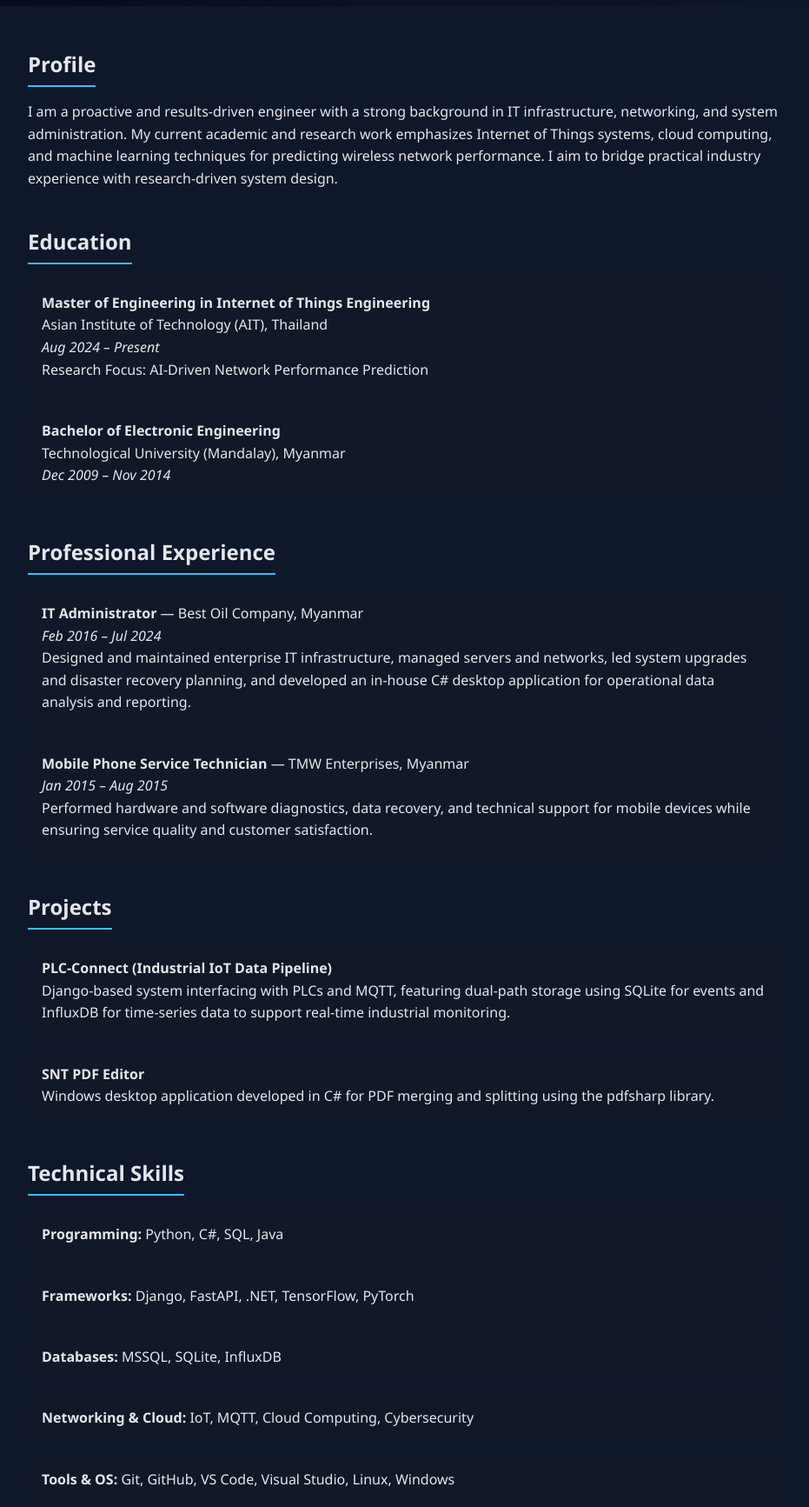
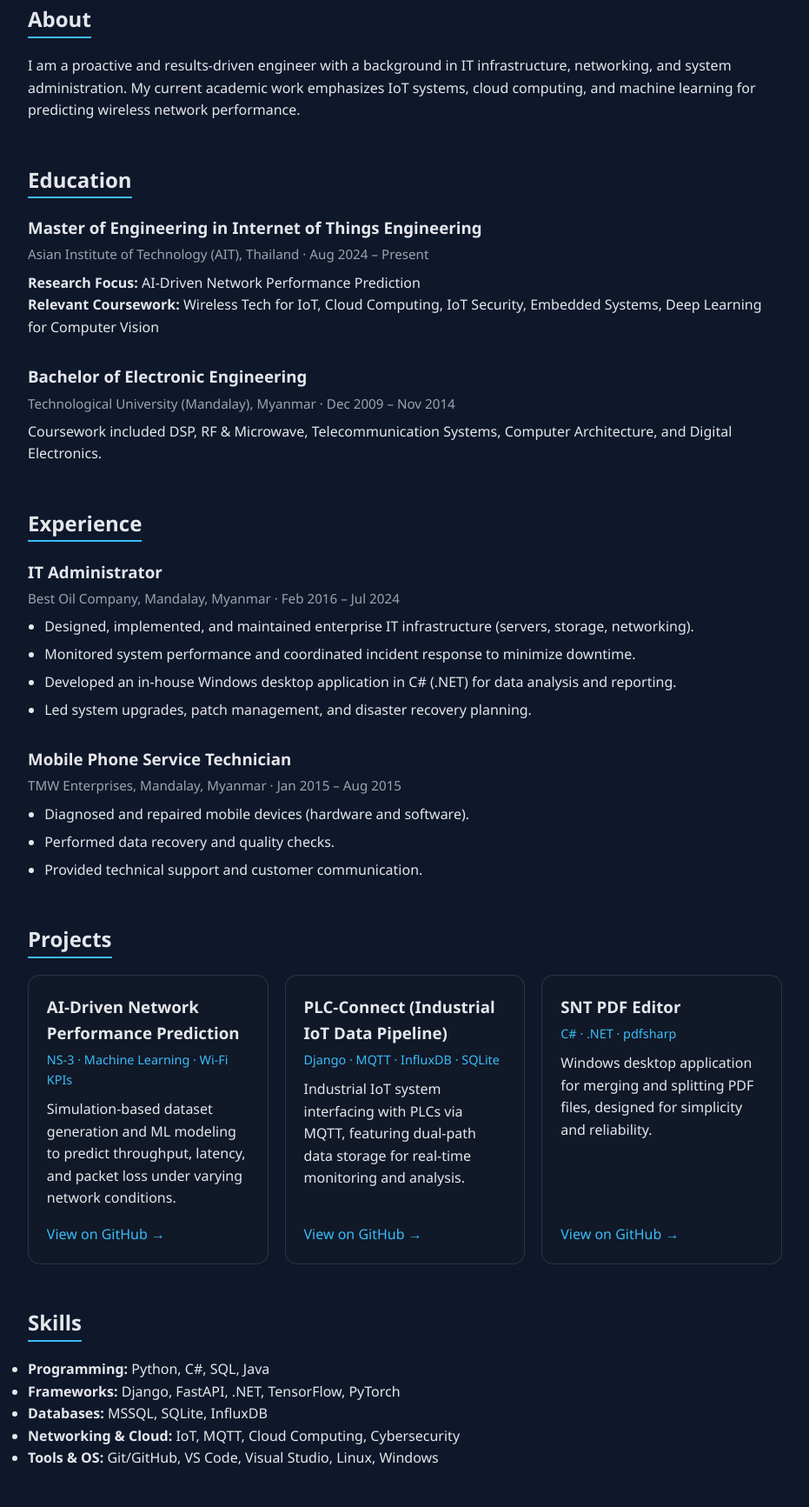
Before and after one commit to SatNaingTun/satnaingtun.github.io, a plain HTML site: page index.html in a window 1280 px wide. Shown: the part 597-2330 px from the top of the page at 87% size, without its empty margins (174-1105 px from the left). Drawn offline with Linux system fonts and the light colour scheme.

Commit message:
add project links

```diff
--- a/index.html
+++ b/index.html
@@ -15,14 +15,14 @@
     <p class="subtitle">IoT Systems Engineer · Software Engineer · Researcher</p>
 
     <p class="description">
-        Master’s student in Internet of Things Systems Engineering with over 8 years of
-        professional experience in IT infrastructure, system administration, and software
-        development, currently focusing on AI-driven network performance analysis.
+        Master’s student in IoT Systems Engineering with 8+ years of professional experience in IT
+        infrastructure, system/network administration, and software development. Research focus:
+        AI-driven network performance prediction.
     </p>
 
     <div class="links">
-        <a href="https://github.com/SatNaingTun" target="_blank">GitHub</a>
-        <a href="https://www.linkedin.com/in/sat-naing-tun-998902138" target="_blank">LinkedIn</a>
+        <a href="https://github.com/SatNaingTun" target="_blank" rel="noreferrer">GitHub</a>
+        <a href="https://www.linkedin.com/in/sat-naing-tun-998902138" target="_blank" rel="noreferrer">LinkedIn</a>
         <a href="mailto:satnaingtun.snt@gmail.com">Email</a>
     </div>
 </header>
@@ -30,87 +30,119 @@
 <main class="content">
 
     <section>
-    <h2>Profile</h2>
+        <h2>About</h2>
         <p>
-        I am a proactive and results-driven engineer with a strong background in IT infrastructure,
-        networking, and system administration. My current academic and research work emphasizes
-        Internet of Things systems, cloud computing, and machine learning techniques for predicting
-        wireless network performance. I aim to bridge practical industry experience with
-        research-driven system design.
+            I am a proactive and results-driven engineer with a background in IT infrastructure,
+            networking, and system administration. My current academic work emphasizes IoT systems,
+            cloud computing, and machine learning for predicting wireless network performance.
         </p>
     </section>
 
     <section>
     <h2>Education</h2>
-    <ul class="projects">
-        <li>
-            <strong>Master of Engineering in Internet of Things Engineering</strong><br />
-            Asian Institute of Technology (AIT), Thailand <br />
-            <em>Aug 2024 – Present</em><br />
-            Research Focus: AI-Driven Network Performance Prediction
-        </li>
-        <li>
-            <strong>Bachelor of Electronic Engineering</strong><br />
-            Technological University (Mandalay), Myanmar <br />
-            <em>Dec 2009 – Nov 2014</em>
-        </li>
-    </ul>
+    <div class="entry">
+        <h3>Master of Engineering in Internet of Things Engineering</h3>
+        <p class="meta">Asian Institute of Technology (AIT), Thailand · Aug 2024 – Present</p>
+        <p><strong>Research Focus:</strong> AI-Driven Network Performance Prediction</p>
+        <p><strong>Relevant Coursework:</strong> Wireless Tech for IoT, Cloud Computing, IoT Security,
+            Embedded Systems, Deep Learning for Computer Vision</p>
+    </div>
+
+    <div class="entry">
+        <h3>Bachelor of Electronic Engineering</h3>
+        <p class="meta">Technological University (Mandalay), Myanmar · Dec 2009 – Nov 2014</p>
+        <p>Coursework included DSP, RF & Microwave, Telecommunication Systems,
+           Computer Architecture, and Digital Electronics.</p>
+    </div>
 </section>
 
 <section>
-    <h2>Professional Experience</h2>
-    <ul class="projects">
-        <li>
-            <strong>IT Administrator</strong> — Best Oil Company, Myanmar <br />
-            <em>Feb 2016 – Jul 2024</em><br />
-            Designed and maintained enterprise IT infrastructure, managed servers and networks,
-            led system upgrades and disaster recovery planning, and developed an in-house C#
-            desktop application for operational data analysis and reporting.
-        </li>
-        <li>
-            <strong>Mobile Phone Service Technician</strong> — TMW Enterprises, Myanmar <br />
-            <em>Jan 2015 – Aug 2015</em><br />
-            Performed hardware and software diagnostics, data recovery, and technical support
-            for mobile devices while ensuring service quality and customer satisfaction.
-        </li>
+    <h2>Experience</h2>
+    <div class="entry">
+        <h3>IT Administrator</h3>
+        <p class="meta">Best Oil Company, Mandalay, Myanmar · Feb 2016 – Jul 2024</p>
+        <ul>
+            <li>Designed, implemented, and maintained enterprise IT infrastructure (servers, storage, networking).</li>
+            <li>Monitored system performance and coordinated incident response to minimize downtime.</li>
+            <li>Developed an in-house Windows desktop application in C# (.NET) for data analysis and reporting.</li>
+            <li>Led system upgrades, patch management, and disaster recovery planning.</li>
         </ul>
+    </div>
+
+    <div class="entry">
+        <h3>Mobile Phone Service Technician</h3>
+        <p class="meta">TMW Enterprises, Mandalay, Myanmar · Jan 2015 – Aug 2015</p>
+        <ul>
+            <li>Diagnosed and repaired mobile devices (hardware and software).</li>
+            <li>Performed data recovery and quality checks.</li>
+            <li>Provided technical support and customer communication.</li>
+        </ul>
+    </div>
 </section>
 
     <section>
         <h2>Projects</h2>
-    <ul class="projects">
-        <li>
-            <strong>PLC-Connect (Industrial IoT Data Pipeline)</strong><br />
-            Django-based system interfacing with PLCs and MQTT, featuring dual-path storage
-            using SQLite for events and InfluxDB for time-series data to support real-time
-            industrial monitoring.
-        </li>
-        <li>
-            <strong>SNT PDF Editor</strong><br />
-            Windows desktop application developed in C# for PDF merging and splitting using
-            the pdfsharp library.
-        </li>
-    </ul>
+
+        <div class="project-cards">
+
+            <article class="project-card">
+                <h3>AI-Driven Network Performance Prediction</h3>
+                <p class="tech">NS-3 · Machine Learning · Wi-Fi KPIs</p>
+                <p>
+                    Simulation-based dataset generation and ML modeling to predict throughput,
+                    latency, and packet loss under varying network conditions.
+                </p>
+                <a class="project-link"
+                   href="https://github.com/SatNaingTun/NS3-Project"
+                   target="_blank"
+                   rel="noreferrer">
+                   View on GitHub →
+                </a>
+            </article>
+
+            <article class="project-card">
+                <h3>PLC-Connect (Industrial IoT Data Pipeline)</h3>
+                <p class="tech">Django · MQTT · InfluxDB · SQLite</p>
+                <p>
+                    Industrial IoT system interfacing with PLCs via MQTT, featuring dual-path
+                    data storage for real-time monitoring and analysis.
+                </p>
+                <!-- Replace with your exact repo URL if available -->
+                <a class="project-link"
+                   href="https://github.com/SatNaingTun/IIOT2024Project"
+                   target="_blank"
+                   rel="noreferrer">
+                   View on GitHub →
+                </a>
+            </article>
+
+            <article class="project-card">
+                <h3>SNT PDF Editor</h3>
+                <p class="tech">C# · .NET · pdfsharp</p>
+                <p>
+                    Windows desktop application for merging and splitting PDF files, designed
+                    for simplicity and reliability.
+                </p>
+                <!-- Replace with your exact repo URL if available -->
+                <a class="project-link"
+                   href="https://github.com/SatNaingTun/SNT_PDF_Editor"
+                   target="_blank"
+                   rel="noreferrer">
+                   View on GitHub →
+                </a>
+            </article>
+
+        </div>
     </section>
 
     <section>
-    <h2>Technical Skills</h2>
+        <h2>Skills</h2>
         <ul class="skills">
             <li><strong>Programming:</strong> Python, C#, SQL, Java</li>
             <li><strong>Frameworks:</strong> Django, FastAPI, .NET, TensorFlow, PyTorch</li>
             <li><strong>Databases:</strong> MSSQL, SQLite, InfluxDB</li>
             <li><strong>Networking & Cloud:</strong> IoT, MQTT, Cloud Computing, Cybersecurity</li>
-        <li><strong>Tools & OS:</strong> Git, GitHub, VS Code, Visual Studio, Linux, Windows</li>
-    </ul>
-</section>
-
-<section>
-    <h2>Certifications</h2>
-    <ul class="projects">
-        <li>Machine Learning Specialization — DeepLearning.AI (2025)</li>
-        <li>Deep Learning Specialization — DeepLearning.AI (2025)</li>
-        <li>Certified Network Security Specialist (CNSS) — ICSI (2020)</li>
-        <li>Python & Django Web Development — Udemy (2020)</li>
+            <li><strong>Tools & OS:</strong> Git/GitHub, VS Code, Visual Studio, Linux, Windows</li>
         </ul>
     </section>
 
--- a/styles.css
+++ b/styles.css
@@ -25,45 +25,41 @@ body {
     background: linear-gradient(135deg, #020617, #0f172a);
 }
 
-/* === PROFILE IMAGE === */
 .profile-img {
     width: 150px;
     height: 150px;
+    border-radius: 50%;
     object-fit: cover;
-    border-radius: 50%;
     border: 3px solid var(--accent-color);
     margin-bottom: 1.2rem;
 }
 
 .hero h1 {
     font-size: 2.6rem;
-    margin-bottom: 0.5rem;
 }
 
 .subtitle {
+    color: var(--accent-color);
     font-size: 1.2rem;
-    color: var(--accent-color);
 }
 
 .description {
-    max-width: 600px;
+    max-width: 720px;
     margin: 1rem auto 2rem;
     color: var(--muted-color);
 }
 
 .links a {
-    display: inline-block;
-    margin: 0 0.5rem;
+    margin: 0 0.4rem;
     padding: 0.5rem 1rem;
     border: 1px solid var(--accent-color);
     color: var(--accent-color);
     text-decoration: none;
     border-radius: 6px;
-    transition: all 0.2s ease;
 }
 
 .links a:hover {
-    background-color: var(--accent-color);
+    background: var(--accent-color);
     color: #020617;
 }
 
@@ -74,27 +70,76 @@ body {
 }
 
 section {
-    margin-bottom: 2.5rem;
+    margin-bottom: 3rem;
 }
 
 section h2 {
-    margin-bottom: 1rem;
     border-bottom: 2px solid var(--accent-color);
     display: inline-block;
-    padding-bottom: 0.3rem;
+    margin-bottom: 1.2rem;
 }
 
-.skills,
-.projects {
-    list-style: none;
+.entry {
+    margin-bottom: 1.8rem;
 }
 
-.skills li,
-.projects li {
-    background-color: var(--card-color);
-    padding: 1rem;
-    margin-bottom: 0.8rem;
-    border-radius: 8px;
+.entry h3 {
+    margin-bottom: 0.2rem;
+}
+
+.meta {
+    color: var(--muted-color);
+    font-size: 0.95rem;
+    margin-bottom: 0.5rem;
+}
+
+.entry ul {
+    margin-left: 1.2rem;
+}
+
+.entry li {
+    margin-bottom: 0.4rem;
+}
+
+/* PROJECT CARDS */
+.project-cards {
+    display: grid;
+    grid-template-columns: repeat(auto-fit, minmax(260px, 1fr));
+    gap: 1.2rem;
+}
+
+.project-card {
+    background: var(--card-color);
+    border: 1px solid rgba(148, 163, 184, 0.2);
+    border-radius: 14px;
+    padding: 1.3rem;
+    display: flex;
+    flex-direction: column;
+}
+
+.project-card h3 {
+    margin-bottom: 0.3rem;
+}
+
+.project-card .tech {
+    color: var(--accent-color);
+    font-size: 0.9rem;
+    margin-bottom: 0.6rem;
+}
+
+.project-card p {
+    margin-bottom: 1rem;
+}
+
+.project-link {
+    margin-top: auto;
+    color: var(--accent-color);
+    text-decoration: none;
+    font-weight: 500;
+}
+
+.project-link:hover {
+    text-decoration: underline;
 }
 
 footer {
```
Lines whose indentation alone changed are shown as unchanged.
